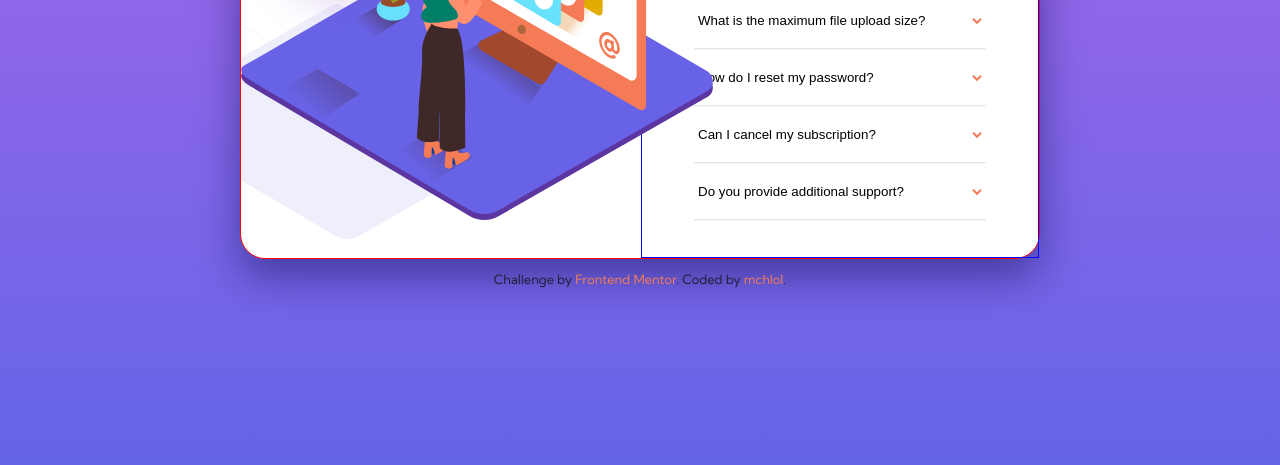
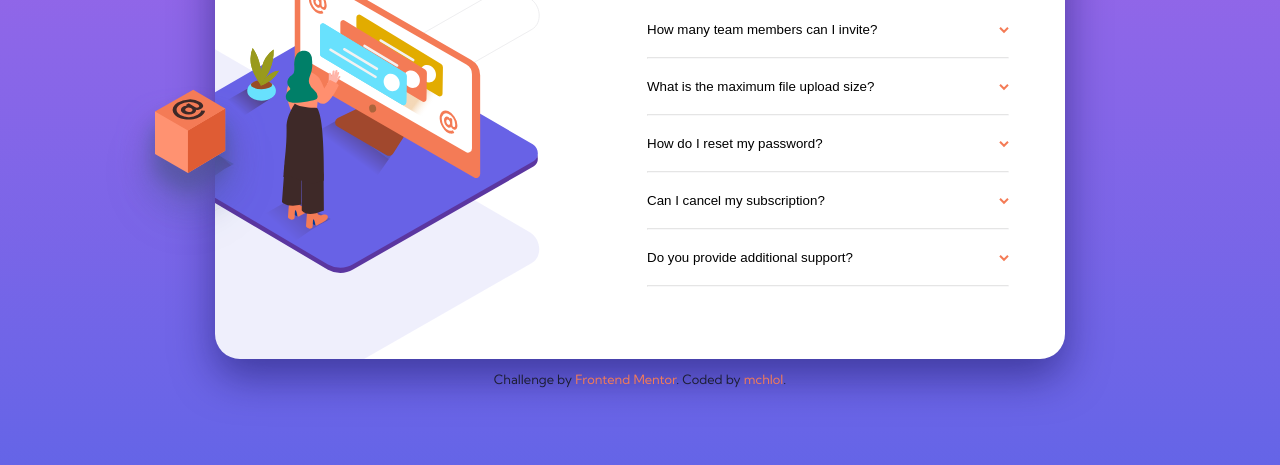
Before and after one commit to mchlol/faq-accordion-card, a website: page index.html in a window 1280 px wide. Shown: the part 335-800 px from the top of the page. Drawn offline with Linux system fonts and the light colour scheme.

Commit message:
complete desktop positioning

```diff
--- a/index.html
+++ b/index.html
@@ -18,28 +18,15 @@
 
     <div class="content-wrap">
 
-      <!--
-        content-wrap - 2 columns
-          img-wrap - column 1
-            mobile
-            desktop
-            box
-          faq-wrap - column 2
-            header
-            accordion
-      -->
-
       <div class="img-wrap">
         <div class="mobile-img-wrap"><img class="img-hero-mobile" src="./images/illustration-woman-online-mobile.svg"
-            alt="illustration of a person touching a huge screen"></div>
+            alt="illustration of a person touching a huge screen">
+          <img src="./images/bg-pattern-mobile.svg" alt="" class="img-hero-shadow">
+        </div>
 
         <div class="desktop-img-wrap">
-          <img class="img-hero-desktop" src="./images/illustration-woman-online-desktop.svg"
-            alt="illustration of a person touching a huge screen">
           <img class="img-hero-box" src="./images/illustration-box-desktop.svg" alt="a hovering box">
         </div>
-
-        <img src="./images/bg-pattern-mobile.svg" alt="" class="img-hero-bg">
       </div>
 
       <div class="faq-wrap">
--- a/input.scss
+++ b/input.scss
@@ -54,20 +54,17 @@ h1 {
     flex-flow: column nowrap;
     justify-content: space-between;
     position: relative;
-    min-height: 100vh;
+    margin-top: 3em;
+    min-height: calc(100vh - 3em);
 }
 
 .content-wrap {
     position: relative;
     max-width: 350px;
+    margin-top: 10em;
     margin-left: auto;
     margin-right: auto;
-    border: 1px solid red;
-    background: url(./images/bg-pattern-desktop.svg);
     background-color: #fff;
-    background-repeat: no-repeat;
-    background-position: -100px 25px;
-    background-size: 400px;
     box-shadow: 0px 18px 42px hsl(240deg 70% 20% / 50%);
     border-radius: 25px;
 }
@@ -79,12 +76,12 @@ header {
 }
 
 .img-wrap {
-    position: relative;
+    position: absolute;
     width: 80%;
-    margin: 0 auto;
+    margin: 2em 3em;
     object-fit: cover;
     z-index: 2;
-    transform: translateY(1.5em);
+    transform: translateY(-12em);
 }
 
 .img-hero {
@@ -97,7 +94,7 @@ header {
     display: none;
 }
 
-.img-hero-bg {
+.img-hero-shadow {
     display: block;
     position: absolute;
     width: 100%;
@@ -106,10 +103,8 @@ header {
 
 .faq-wrap {
     width: 100%;
-    border: 1px solid blue;
     overflow: hidden;
-    transform: translateY(-90px);
-    padding: 10em 1em 4em 1em;
+    padding: 10em 1em 2em 1em;
 }
 
 // ## Accordion
@@ -179,6 +174,15 @@ footer {
 
 // ## MEDIA QUERIES ##
 
+// @media screen and (max-width: 999px) {
+//     .content-wrap {
+//         display: flex;
+//         flex-flow: column nowrap;
+//         justify-content: space-between;
+//         align-items: center;
+//     }
+// }
+
 @media only screen and (min-width: 1000px) {
 
     .page-container {
@@ -190,18 +194,32 @@ footer {
         display: flex;
         justify-content: center;
         align-items: center;
-        max-width: 800px;
+        max-width: 850px;
+        height: auto;
+        background: url(./images/bg-pattern-desktop.svg), #fff;
+        background-repeat: no-repeat;
+        background-position: left -425px bottom -100px;
+        background-size: 750px;
     }
 
     .img-wrap {
-        // position: absolute;
+        position: relative;
         width: 400px;
         margin: 0 auto;
         transform: none;
     }
 
-    .img-hero-bg {
+    .img-hero-shadow {
         display: none;
+    }
+
+    .desktop-img-wrap {
+        background: url(./images/illustration-woman-online-desktop.svg);
+        background-repeat: no-repeat;
+        background-size: contain;
+        background-position: left -85px bottom 0px;
+        width: 475px;
+        height: 310px;
     }
 
     .img-hero-desktop,
@@ -209,10 +227,16 @@ footer {
         display: block;
     }
 
+    .img-hero-desktop {
+        width: 475px;
+    }
+
     .img-hero-box {
         position: absolute;
-        top: 0;
-        left: 0;
+        width: 150px;
+        top: 125px;
+        left: -100px;
+        filter: drop-shadow(0px 18px 10px hsl(180deg 70% 20% / 50%));
     }
 
     .img-hero-mobile {
@@ -221,7 +245,7 @@ footer {
 
     .faq-wrap {
         transform: none;
-        padding: 3em;
+        padding: 4em 3em 6em 1em;
     }
 
     header {
```
Also changed, not shown: output.css, 1 other file.
